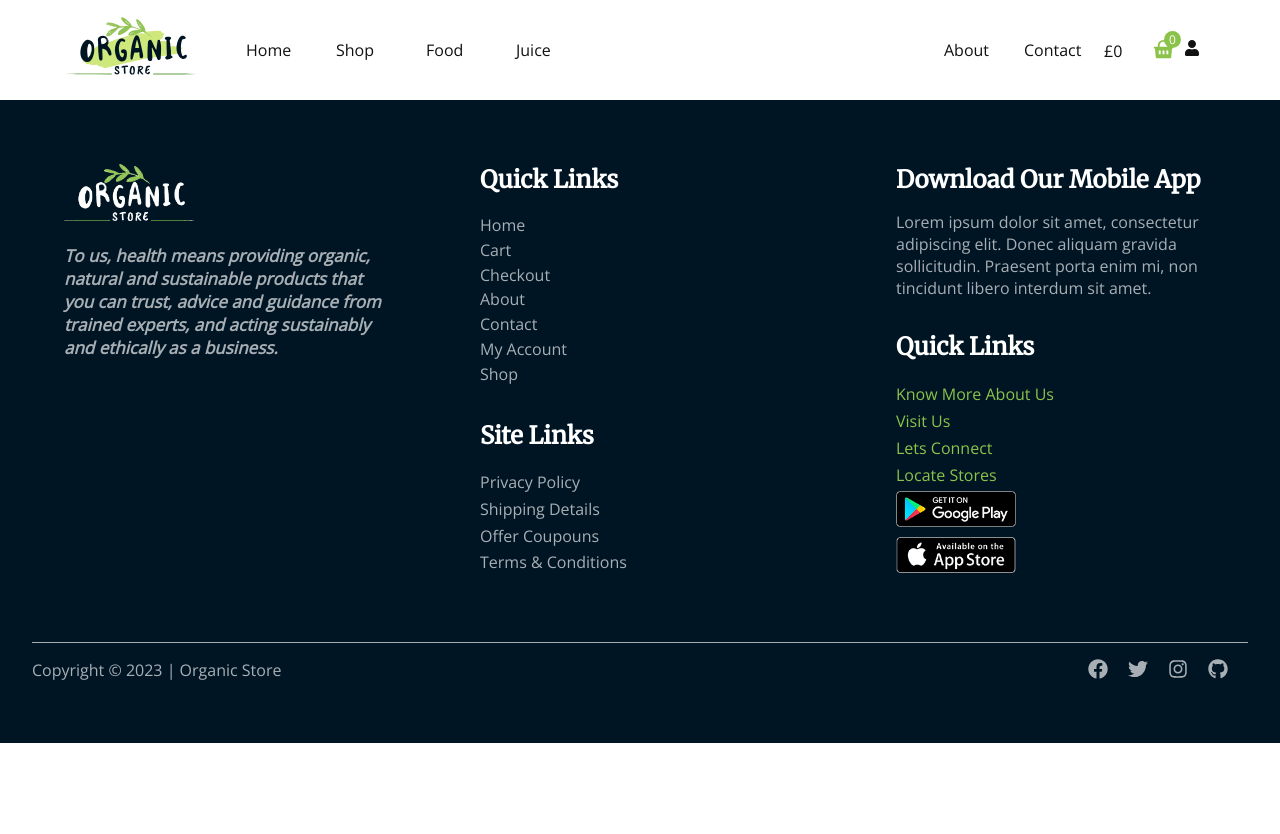
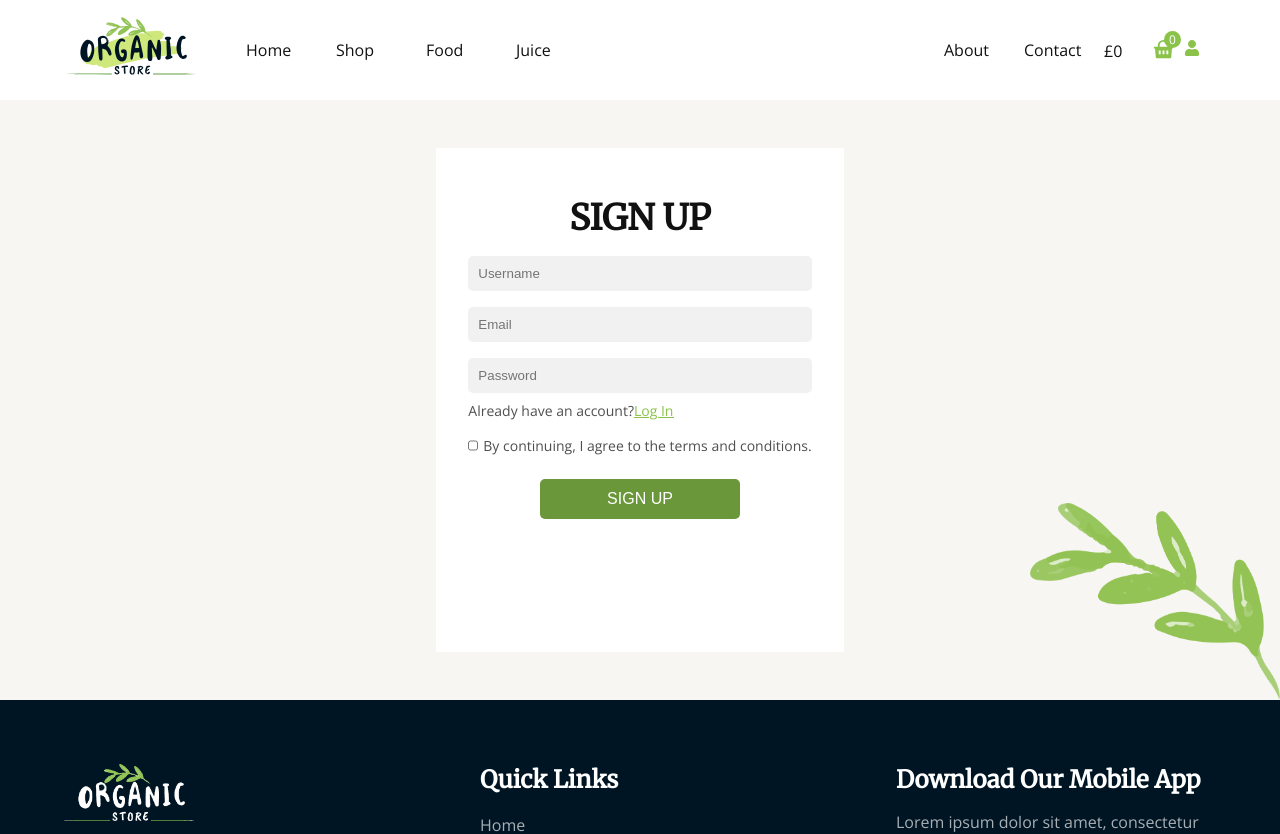
Before and after one commit to aayushlama4008/organic-food-store, a React (Vite) app: page /Sign-up in a window 1280 px wide. Shown: the top 834 px of the page. Before the commit the page ends 800 px from the top, so only its background shows below. Built offline with nearby package versions, Linux system fonts and the light colour scheme.

Commit message:
Build:login and sigup pages added

```diff
--- a/src/App.jsx
+++ b/src/App.jsx
@@ -7,12 +7,13 @@ import {
   About,
   Shop,
   Cart,
-  LogInSignUp,
+  SignUp,
   Product,
 } from "./pages";
 
 import { Routes, Route } from "react-router-dom";
 import ShopCategory from "./pages/ShopCategory/ShopCategory";
+import LogIn from "./pages/LogIn/LogIn";
 
 function App() {
   return (
@@ -36,7 +37,8 @@ function App() {
           <Route path="/Cart" element={<Cart />}></Route>
           <Route path="/About" element={<About />}></Route>
           <Route path="/Contact" element={<Contact />}></Route>
-          <Route path="/LogInSignUp" element={<LogInSignUp />}></Route>
+          <Route path="/Sign-up" element={<SignUp />}></Route>
+          <Route path="/Log-in" element={<LogIn/>}></Route>
         </Routes>
       </div>
       <Footer></Footer>
--- a/src/components/Navbar/Navbar.jsx
+++ b/src/components/Navbar/Navbar.jsx
@@ -39,7 +39,7 @@ const Navbar = () => {
             <div className="nav-cart-count grid-center">{getTotalItem()}</div>
           </span>
         </NavLink>
-        <NavLink to={"/LogInSignUp"}>
+        <NavLink to={"/Sign-up"}>
           <FaUser />
         </NavLink>
       </div>
@@ -88,7 +88,7 @@ const Navbar = () => {
               Contact
             </NavLink>
 
-            <NavLink to={"/LogInSignUp"} onClick={() => setToggle(false)}>
+            <NavLink to={"/Sign-up"} onClick={() => setToggle(false)}>
               <FaUser />
             </NavLink>
           </motion.div>
--- /dev/null
+++ b/src/pages/LogIn/LogIn.jsx
@@ -0,0 +1,29 @@
+import React from "react";
+
+import "./logIn.scss";
+import { Link } from "react-router-dom";
+
+function LogIn() {
+  return (
+    <div className="login--home">
+      <div className="login--container">
+        <h1 className="semi-title-text">LOG IN </h1>
+        <div className="login--fields">
+          <input type="email" name="" id="" placeholder="Email" />
+          <input type="password" name="" id="" placeholder="Password" />
+        </div>
+        <p>
+          Don't have an account?
+          <Link to={"/Sign-up"}>
+            <span>SIGN UP</span>
+          </Link>
+        </p>
+        <div className="login-button">
+          <button>LOG IN </button>
+        </div>
+      </div>
+    </div>
+  );
+}
+
+export default LogIn;
--- /dev/null
+++ b/src/pages/LogIn/logIn.scss
@@ -0,0 +1,76 @@
+.login--home {
+  height: 90vh;
+  background-color: var(--background-color);
+  display: grid;
+  justify-content: center;
+  max-height: 600px;
+
+  background-image: url(../../assets/background-leaf.png);
+  background-position-x: right;
+  background-position-y: bottom;
+  background-size: 250px;
+  background-repeat: no-repeat;
+}
+.login--fields {
+  display: grid;
+  gap: 1rem;
+
+  input {
+    height: 35px;
+    outline: none;
+    border: none;
+    background-color: #f1f1f1;
+    border-radius: 5px;
+    padding: 5px 10px;
+  }
+}
+.login--container {
+  background-color: var(--white-color);
+  padding: 2rem 2rem;
+  margin: 3rem 0;
+  h1 {
+    display: grid;
+    padding: 1rem;
+    justify-content: center;
+  }
+
+  button {
+    margin: 1rem 2rem;
+    height: 40px;
+    border: none;
+    width: 200px;
+    border-radius: 5px;
+    background-color: #6a9739;
+    cursor: pointer;
+    color: var(--white-color);
+    outline: none;
+    font-size: 16px;
+    font-weight: 500;
+
+    &:hover {
+      background-color: var(--primary-color);
+      transition: 0.3s;
+    }
+  }
+  p {
+    color: var(--text-color);
+    font-size: 14px;
+    margin: 0.5rem 0;
+    padding: 0.5rem 0.5rem;
+    span {
+      color: var(--primary-color);
+      cursor: pointer;
+      text-decoration: underline;
+      padding-left: 3px;
+    }
+  }
+}
+.sign-button {
+  display: grid;
+  justify-content: center;
+}
+.signup--agree {
+  display: grid;
+  grid-template-columns: 10px 1fr;
+  gap: 5px;
+}
--- a/src/pages/LogInSignUp/LogInSignUp.jsx
+++ /dev/null
@@ -1,9 +0,0 @@
-import React from 'react'
-import './LogInSignUp.scss'
-const LogInSignUp = () => {
-  return (
-    <div>LogInSignUp</div>
-  )
-}
-
-export default LogInSignUp
--- /dev/null
+++ b/src/pages/SignUp/SignUp.jsx
@@ -0,0 +1,38 @@
+import React from "react";
+import "./signUp.scss";
+import { Link } from "react-router-dom";
+const SignUp = () => {
+  return (
+    <div className="signUp--home">
+      <div className="signup--container">
+        <h1 className="semi-title-text">SIGN UP</h1>
+        <div className="signup--fields">
+          <input
+            type="text"
+            name="username"
+            id="username"
+            placeholder="Username"
+          />
+          <input type="email" name="" id="" placeholder="Email" />
+          <input type="password" name="" id="" placeholder="Password" />
+        </div>
+
+        <p>
+          Already have an account?
+          <Link to={'/Log-in'}>
+            <span>Log In</span>
+          </Link>
+        </p>
+        <div className="signup--agree">
+          <input type="checkbox" name="" id="" />
+          <p>By continuing, I agree to the terms and conditions.</p>
+        </div>
+        <div className="sign-button">
+          <button>SIGN UP</button>
+        </div>
+      </div>
+    </div>
+  );
+};
+
+export default SignUp;
--- /dev/null
+++ b/src/pages/SignUp/signUp.scss
@@ -0,0 +1,77 @@
+.signUp--home {
+  height: 90vh;
+  background-color: var(--background-color);
+  display: grid;
+  justify-content: center;
+  max-height: 600px;
+
+
+  background-image: url(../../assets/background-leaf.png);
+  background-position-x: right ;
+  background-position-y: bottom;
+  background-size: 250px;
+  background-repeat: no-repeat;
+
+
+}
+.signup--fields {
+  display: grid;
+  gap: 1rem;
+
+  input {
+    height: 35px;
+    outline: none;
+    border: none;
+    background-color: #f1f1f1;
+    border-radius: 5px;
+    padding: 5px 10px;
+  }
+}
+.signup--container {
+  background-color: var(--white-color);
+  padding: 2rem 2rem;
+  margin: 3rem 0;
+  h1 {
+    display: grid;
+    padding: 1rem;
+    justify-content: center;
+  }
+
+  button {
+    margin: 1rem 2rem;
+    height: 40px;
+    border: none;
+    width: 200px;
+    border-radius: 5px;
+    background-color: #6a9739;
+    cursor: pointer;
+    color: var(--white-color);
+    outline: none;
+    font-size: 16px;
+    font-weight: 500;
+
+    &:hover {
+      background-color: var(--primary-color);
+      transition: 0.3s;
+    }
+  }
+  p{
+    color: var(--text-color);
+    font-size: 14px;
+    margin: 0.5rem 0;
+    span{
+        color: var(--primary-color);
+        cursor: pointer;
+        text-decoration: underline;
+    }
+  }
+}
+.sign-button {
+  display: grid;
+  justify-content: center;
+}
+.signup--agree{
+    display: grid;
+    grid-template-columns: 10px 1fr;
+    gap: 5px;
+}
--- a/src/pages/index.js
+++ b/src/pages/index.js
@@ -3,5 +3,5 @@ export {default as About} from './About/About'
 export {default as Contact} from './Contact/Contact'
 export {default as Shop } from './Shop/Shop'
 export {default as Cart } from './Cart/Cart'
-export {default as LogInSignUp } from './LogInSignUp/LogInSignUp'
+export {default as SignUp} from './SignUp/SignUp'
 export {default as Product } from './Product/Product'
```
Also changed, not shown: src/pages/LogInSignUp/LogInSignUp.scss (deleted).
